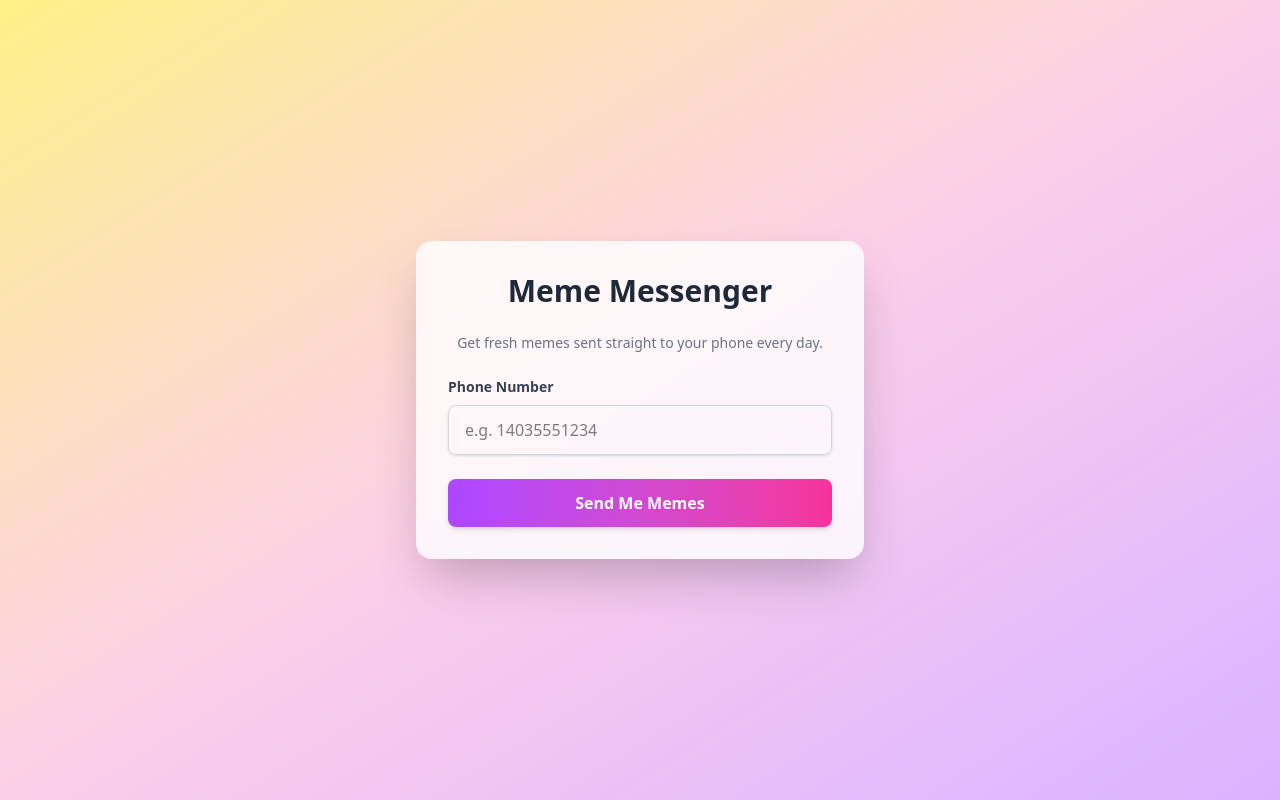
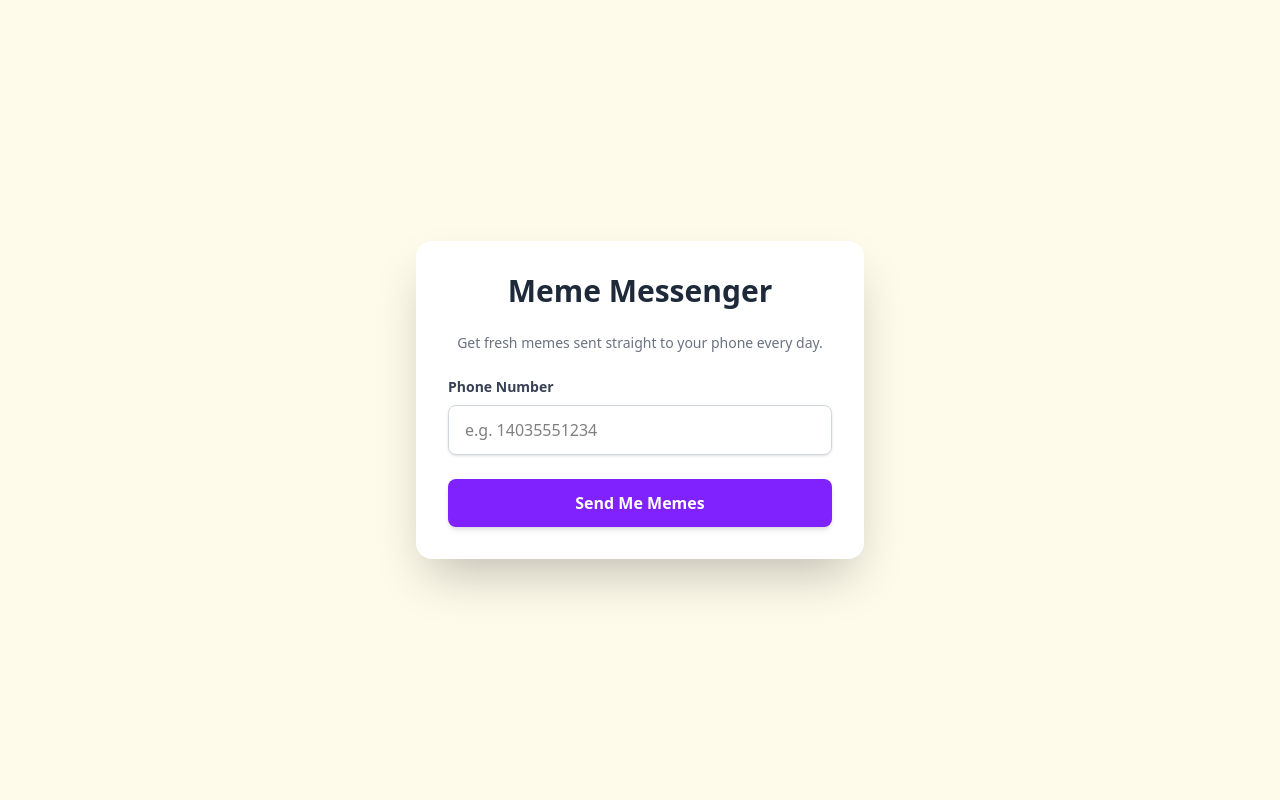
Before and after one commit to justinquan113/Meme-Messenger, a React (Vite) app in the folder meme-messenger/: page / in a window 1280 px wide. Built offline with nearby package versions, Linux system fonts and the light colour scheme.

Commit message:
updated colors

```diff
--- a/meme-messenger/src/App.jsx
+++ b/meme-messenger/src/App.jsx
@@ -52,11 +52,11 @@ function App() {
   }
 
   return (
-  <div className="flex justify-center items-center min-h-screen bg-gradient-to-br from-yellow-200 via-pink-200 to-purple-300 p-4">
+  <div className="flex justify-center items-center min-h-screen bg-amber-50 p-4">
 
     <form
       onSubmit={handleSubmit}
-      className="w-full max-w-md bg-white/80 backdrop-blur-lg shadow-2xl rounded-2xl p-8 flex flex-col gap-6 transition-all duration-300 hover:scale-[1.02]"
+      className="w-full max-w-md bg-white shadow-2xl rounded-2xl p-8 flex flex-col gap-6 transition-all duration-300 hover:scale-[1.02]"
     >
 
       <h1 className="text-3xl font-extrabold text-center text-gray-800">
@@ -84,13 +84,13 @@ function App() {
             )
           }
           onInput={(e) => e.target.setCustomValidity("")}
-          className="px-4 py-3 rounded-lg border border-gray-300 focus:outline-none focus:ring-2 focus:ring-purple-400 focus:border-transparent transition-all duration-200 shadow-sm"
+          className="px-4 py-3 rounded-lg border border-gray-300 focus:outline-none focus:ring-2 focus:ring-violet-400 focus:border-transparent transition-all duration-200 shadow-sm"
         />
       </div>
 
       <button
         type="submit"
-        className="bg-gradient-to-r from-purple-500 to-pink-500 text-white font-semibold py-3 rounded-lg shadow-md hover:shadow-xl hover:scale-105 active:scale-95 transition-all duration-200"
+        className="bg-violet-600 hover:bg-violet-700 text-white font-semibold py-3 rounded-lg shadow-md hover:shadow-xl hover:scale-105 active:scale-95 transition-all duration-200"
       >
          Send Me Memes
       </button>
```
